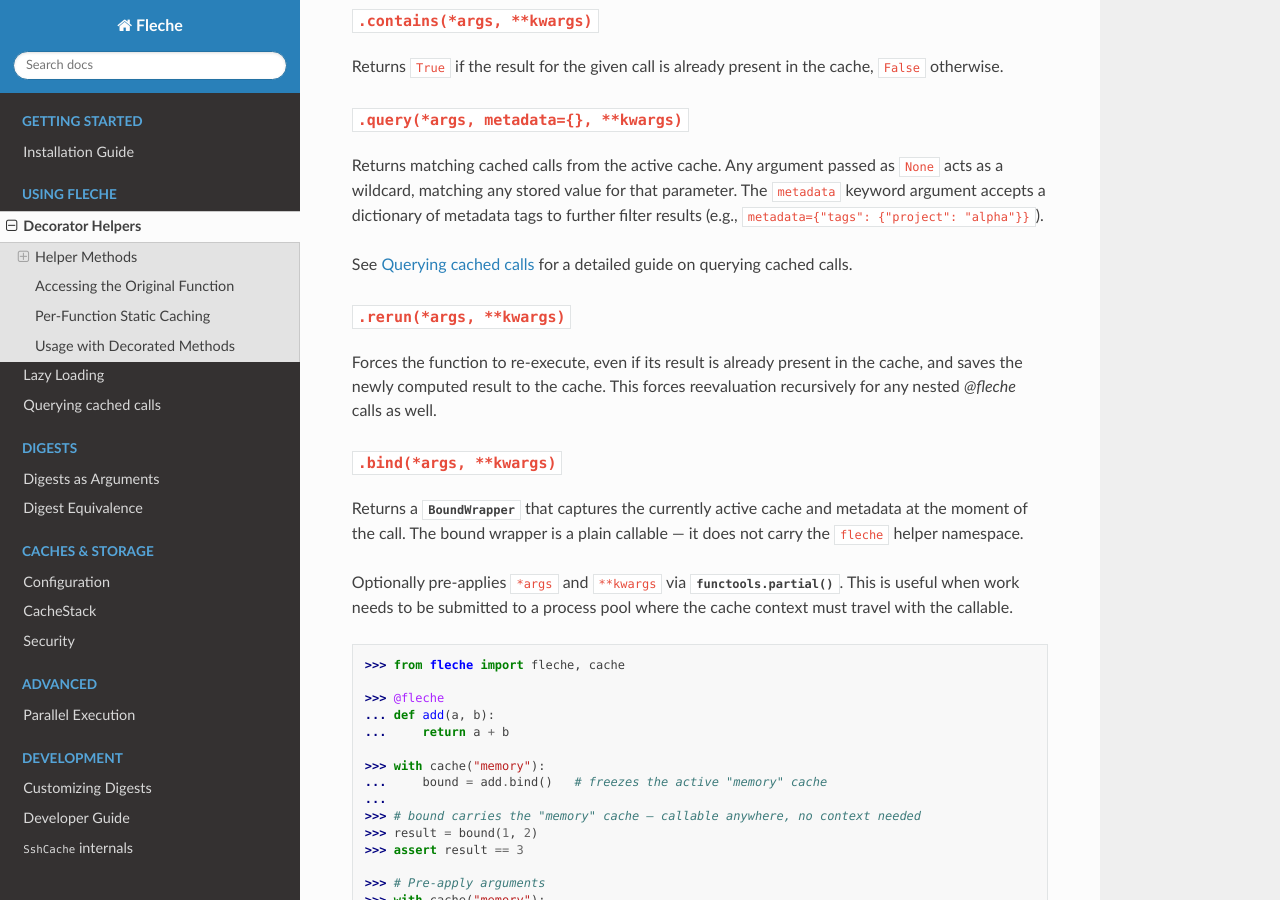
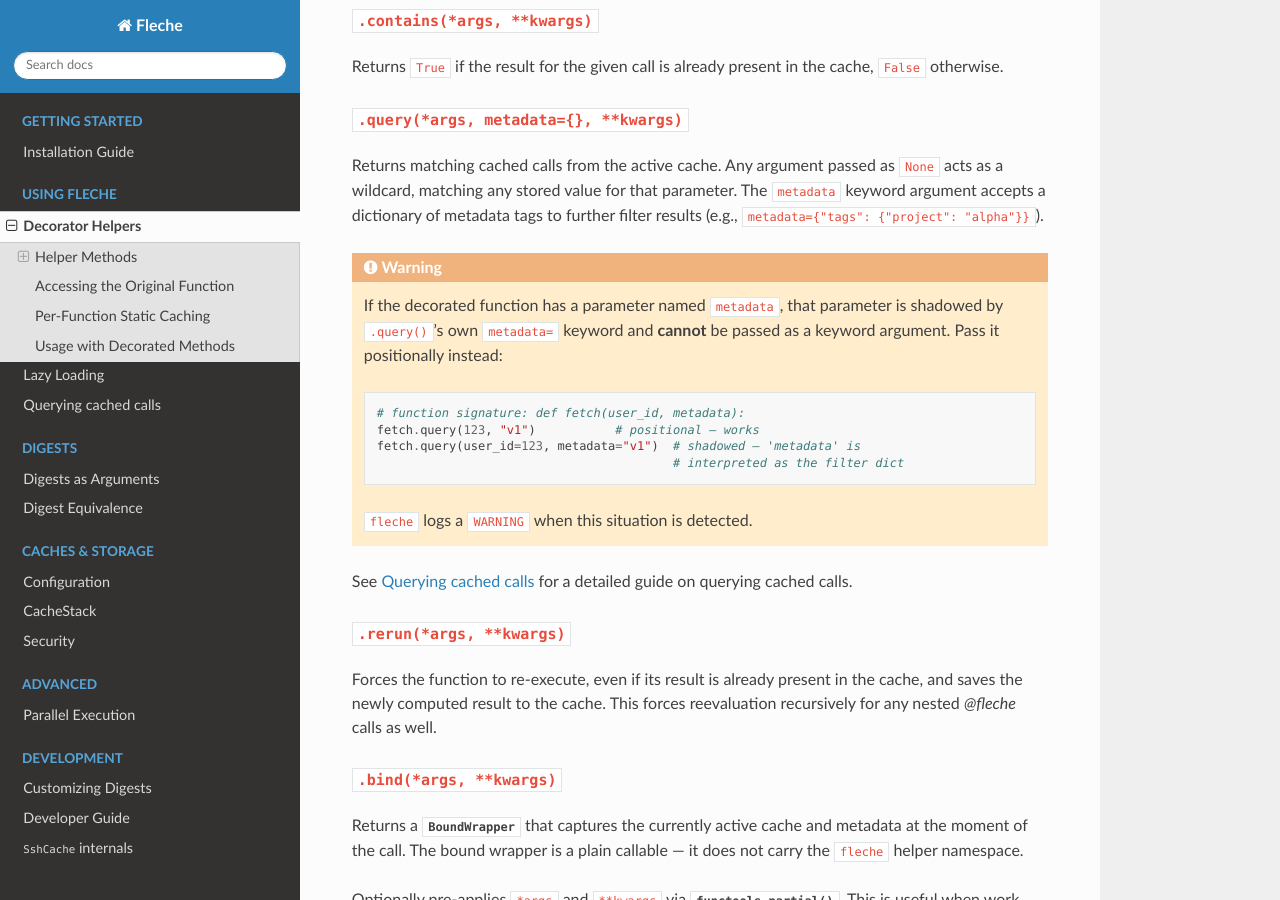
Before and after one commit to pmrv/fleche, a Sphinx documentation site: the page built from docs/usage/helpers.rst, in a window 1280 px wide and 900 px high, scrolled down 700 px. Built offline with Sphinx 7.4.7 and the Read the Docs theme 3.1.0, drawn with Linux system fonts in a browser that asks for light colours; pages that are not in the unit, such as notebooks, are missing from menus; some of the changed text lies outside the part shown.

Commit message:
docs(helpers): fix 'hashable' terminology and document metadata shadowing
Two issues found during cross-reference of helpers.rst against source:

1. Terminology: the note about @fleche on methods said "the class must be
   hashable — i.e. it must implement a __digest__ method".  Python
   'hashable' means __hash__ is defined; fleche's requirement is a
   __digest__ method, which is an entirely separate protocol.  Conflating
   the two misleads readers into thinking __hash__ is relevant.  Changed
   to 'digestible' and added a clarifying sentence.

2. Missing gotcha: .query() accepts a 'metadata=' keyword to filter
   results, but if the decorated function itself has a parameter named
   'metadata', that parameter is silently shadowed.  The source
   (wrapper.py make_query()) already logs a WARNING when this occurs,
   but it was undocumented.  Added a warning admonition showing the
   safe positional workaround.

Co-Authored-By: Claude Sonnet 4.6 <noreply@anthropic.com>
Claude-Session: https://claude.ai/code/session_01BsP3xV7s9KRMPMwh3gnHHX

```diff
--- a/docs/usage/helpers.rst
+++ b/docs/usage/helpers.rst
@@ -32,6 +32,19 @@ Returns ``True`` if the result for the given call is already present in the cach
 ~~~~~~~~~~~~~~~~~~~~~~~~~~~~~~~~~~~~~~~
 
 Returns matching cached calls from the active cache. Any argument passed as ``None`` acts as a wildcard, matching any stored value for that parameter. The ``metadata`` keyword argument accepts a dictionary of metadata tags to further filter results (e.g., ``metadata={"tags": {"project": "alpha"}}``).
+
+.. warning::
+
+   If the decorated function has a parameter named ``metadata``, that parameter
+   is shadowed by ``.query()``'s own ``metadata=`` keyword and **cannot** be
+   passed as a keyword argument.  Pass it positionally instead::
+
+      # function signature: def fetch(user_id, metadata):
+      fetch.query(123, "v1")           # positional — works
+      fetch.query(user_id=123, metadata="v1")  # shadowed — 'metadata' is
+                                               # interpreted as the filter dict
+
+   ``fleche`` logs a ``WARNING`` when this situation is detected.
 
 See :doc:`query` for a detailed guide on querying cached calls.
 
@@ -149,8 +162,10 @@ Usage with Decorated Methods
    However, this helper is a plain function — not a bound method — so ``obj`` is not
    pre-applied; you must pass the instance explicitly as the first positional argument.
 
-   For ``fleche`` to cache calls that include ``self``, the class must be hashable —
-   i.e. it must implement a ``__digest__`` method (see :doc:`/dev/custom_digests`).
+   For ``fleche`` to cache calls that include ``self``, the class must be
+   *digestible* — i.e. it must implement a ``__digest__`` method
+   (see :doc:`/dev/custom_digests`).  This is unrelated to Python's
+   ``__hash__``/hashability.
 
    .. code-block:: pycon
 
```
